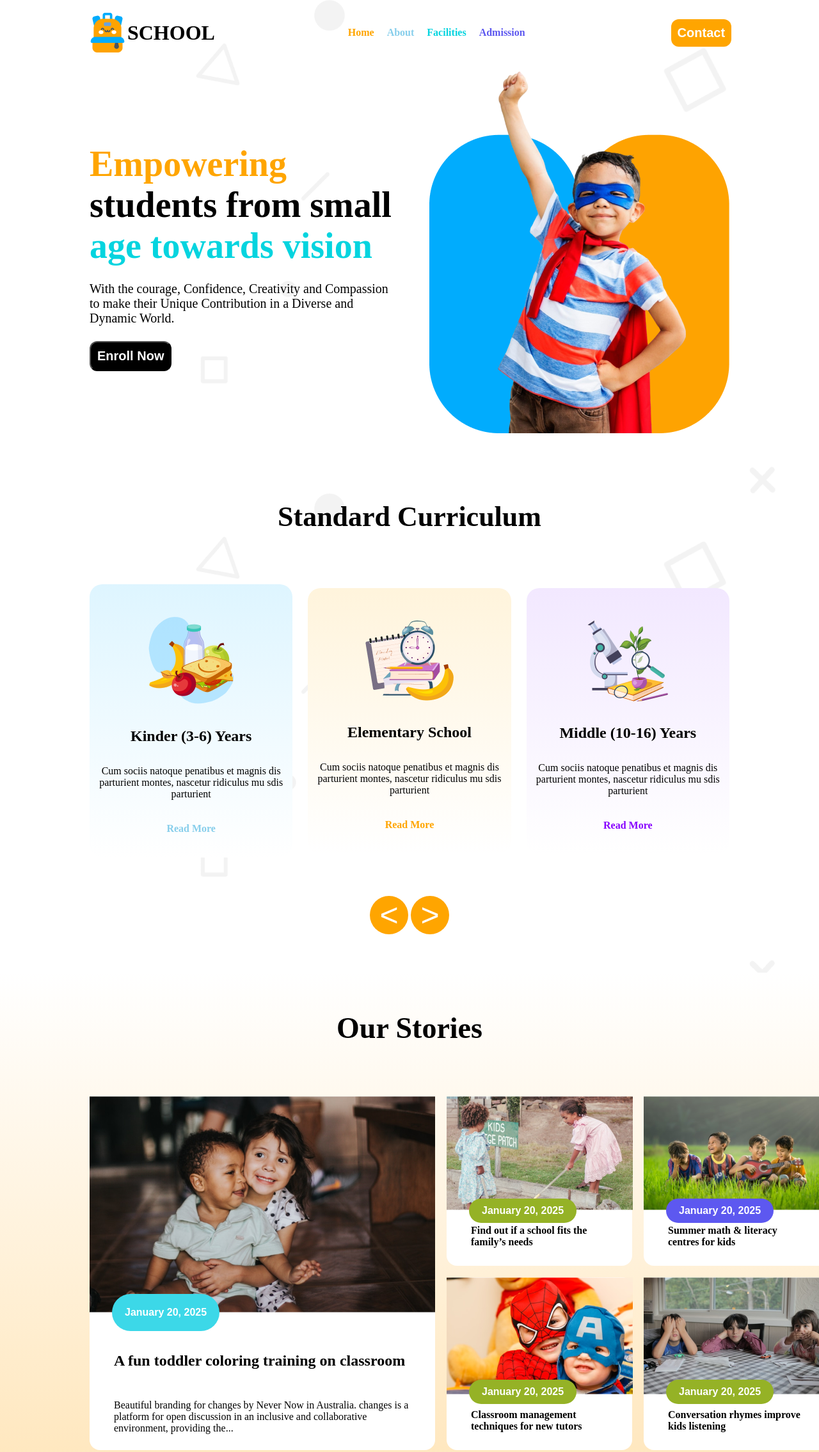
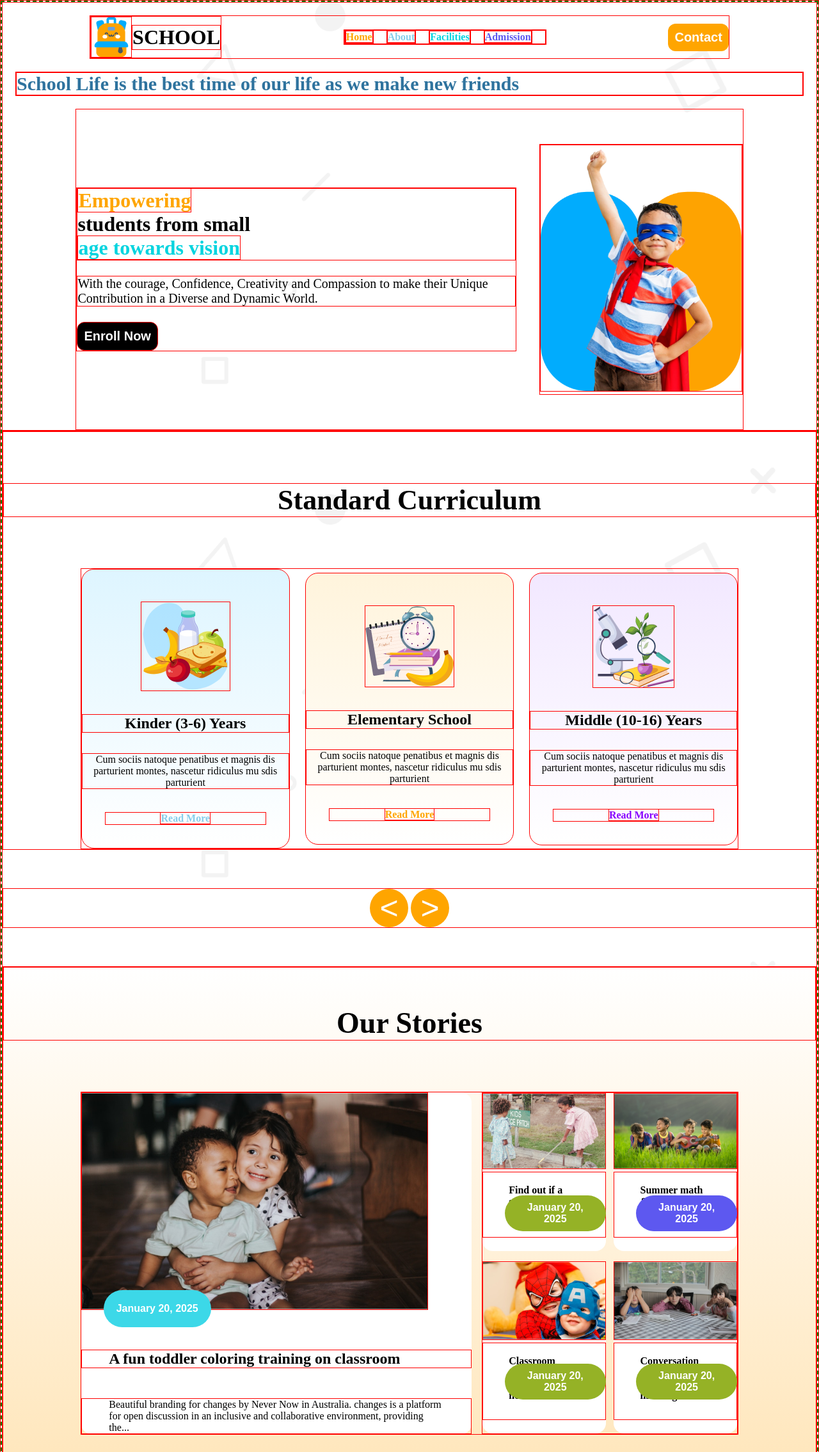
Before and after one commit to sabithossen4/assignment-2-kids-school, a plain HTML site: page index.html in a window 1280 px wide. Shown: the top 2269 px of the page at 64% size. Drawn offline with Linux system fonts and the light colour scheme.

Commit message:
added a marquee taq in css

```diff
--- a/index.html
+++ b/index.html
@@ -13,7 +13,7 @@
   <header class="header">
 
     <!-- Header Nav start  -->
-    <nav class="nav display-flex">
+    <nav class="nav display-flex ">
       <div class="nav-title display-flex">
         <img class="nav-img" src="assets/logo.png" alt="">
         <h1 class="nav-name">SCHOOL</h1>
@@ -30,6 +30,14 @@
       <button class="nav-btn">Contact</button>
     </nav>
         <!-- Header Nav End  -->
+
+        <!-- Marquee Section Start  -->
+         <div class="marquee">
+          <div class="marquee-title">
+            School Life is the best time of our life as we make new friends
+          </div>
+         </div>
+         <!-- Marquee Section End  -->
 
         <!-- Banner Start  -->
     <div class="banner display-flex">
@@ -93,15 +101,15 @@
      <!-- arrow section End  -->
 
       <!-- Stories Section Start  -->
-       <section class="stories ">
+       <section class="stories">
 
           <h1 class="stories-title">Our Stories</h1>
 
           <div
-            class="stories-cards  display-flex">
+            class="stories-cards display-flex">
 
             <div class="stories-center">
-              <img src="assets/story-1.png" alt="">
+              <img class="stor-pic" src="assets/story-1.png" alt="">
               <button class="center-btn btn">
                 January 20, 2025
               </button>
--- a/style/kids.css
+++ b/style/kids.css
@@ -10,10 +10,12 @@
   margin: 0;
   padding: 0;
   box-sizing: border-box;
+  border: 1px solid red;
 }
 body{
   max-width: 1440px;
   background-image: url("../assets/bg.png");
+  border: 2px dashed green;
 }
 .display-flex{
   display: flex;
@@ -84,6 +86,7 @@ body{
   align-items: center;
   justify-content: space-between;
 }
+
 .nav-content li{
   margin-right: 20px;
 }
@@ -101,19 +104,53 @@ body{
 }
 /* Header Nav End  */
 
+/* Marquee Section Starts  */
+.marquee{
+  max-width: 100%;
+  margin: 20px;
+  position: relative;
+  overflow: hidden;
+  }
+.marquee-title{
+  max-width: 100%;
+  font-size: 30px;
+  font-weight: 700;
+  white-space:nowrap;
+  animation: marquee 10s linear  infinite;
+}
+
+@keyframes marquee {
+  from{
+    transform: translateX(100%);
+    color: hwb(258 0% 2%);
+  }
+  to{
+    transform: translateX(-100%);
+    color: #14e642;
+  }
+}
+/* Marquee Section End  */
+
 /* Banner Start  */
 .banner{
-  margin:0 8.75rem;
-  max-width: 1110px;
+  margin:0 9%;
+  max-width: 100%;
+  justify-content: center;
+  align-items: center;
 }
 .banner-img{
-  margin-left: 3.125rem;
+  margin-left: 3.4%;
+}
+.b-img{
+  max-width: 100%;
+  height: auto;
 }
 .banner-content{
   margin: 7.625rem 0rem;
+  max-width: 100%;
 }
 .banner-name{
-  font-size: 3.5rem;
+  font-size: 2rem;
   font-weight: 700;
 }
 .banner-text{
@@ -135,7 +172,7 @@ body{
  /* Curriculum Section Start  */
 
  .cards{
-  margin: 0 140px;
+  margin: 0 9.5%;
   gap: 24px;
   text-align: center;
   align-items: center;
@@ -202,29 +239,35 @@ body{
  /* Stories Section Start  */
  .stories-content{
   grid-template-columns: repeat(2,1fr);
-  gap: 18px;
+  gap: 3%;
  }
  .stories{
   max-width: 100%;
   background-image: linear-gradient(#ffffff, #FFE2B0);
  }
  .stories-cards{
-  margin: 80px 140px;
-  gap: 18px;
+  margin: 80px 9.5%;
+   gap: 1.56%;
  }
  .stories-center{
-  background-color: #01ACFD;
   border-radius: 16px;
   border: none;
   position: relative;
   background-color: #ffffff;
+  max-width: 100%;
+ }
+ .stor-pic{
+  max-width: 100%;
  }
  .box{
-  background-color: brown;
+
   border-radius: 16px;
   border: none;
   background-color: #ffffff;
-  max-width: 290px;
+  max-width: 100%;
+ }
+ .box-img{
+  max-width: 100%;
  }
  .box-1, .box-2,
  .box-3, .box-4{
@@ -241,17 +284,17 @@ body{
   font-size: 1.5rem;
   font-weight: 700;
   margin: 58px 0 47px 0;
-  padding: 0 38px;
+  padding: 0 7%;
  }
  .stories-text{
   font-size: 1rem;
   font-weight: 500;
-  padding: 0 38px;
+  padding: 0 7%;
  }
  .box-text{
   font-size: 1rem;
   font-weight: 700;
-  padding: 19px 38px 28px 38px;
+  padding: 19px 21% 28px 21%;
  }
  .stories-all{
   font-size: 1.25rem;
```
